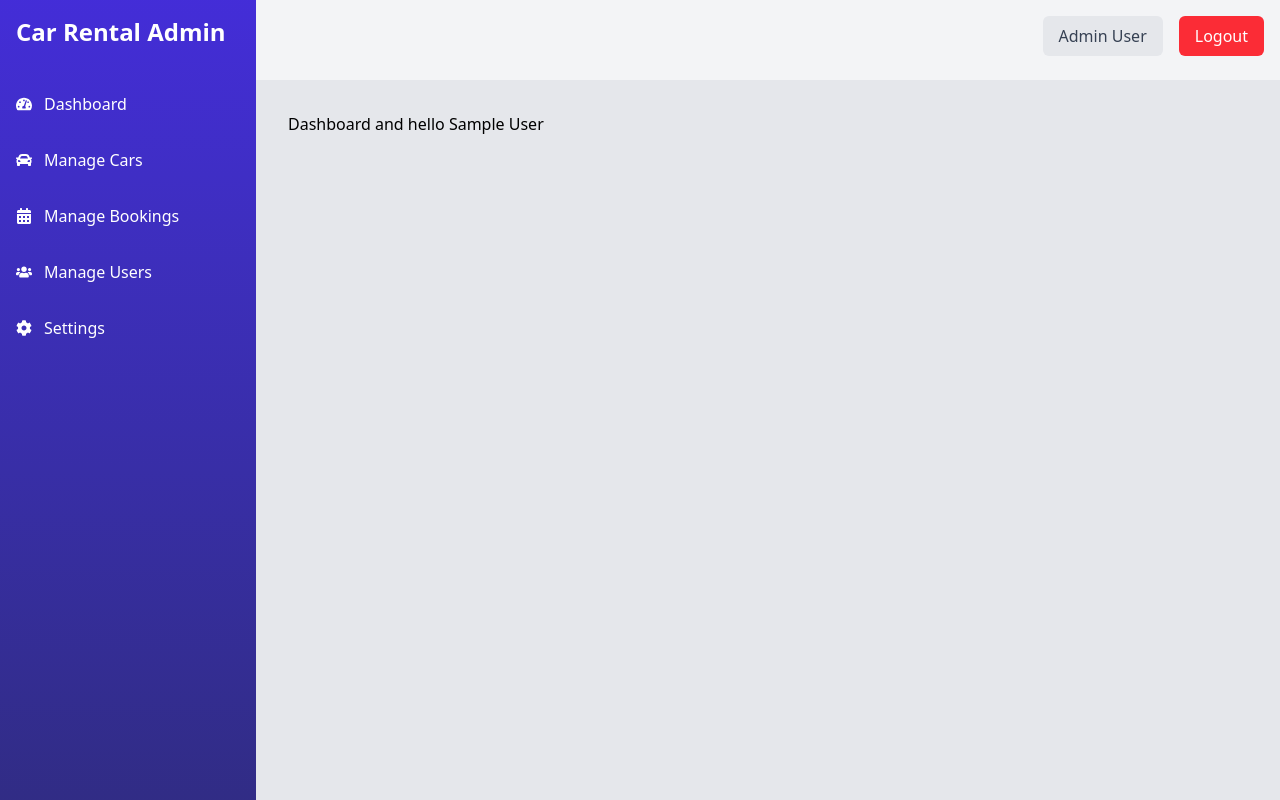
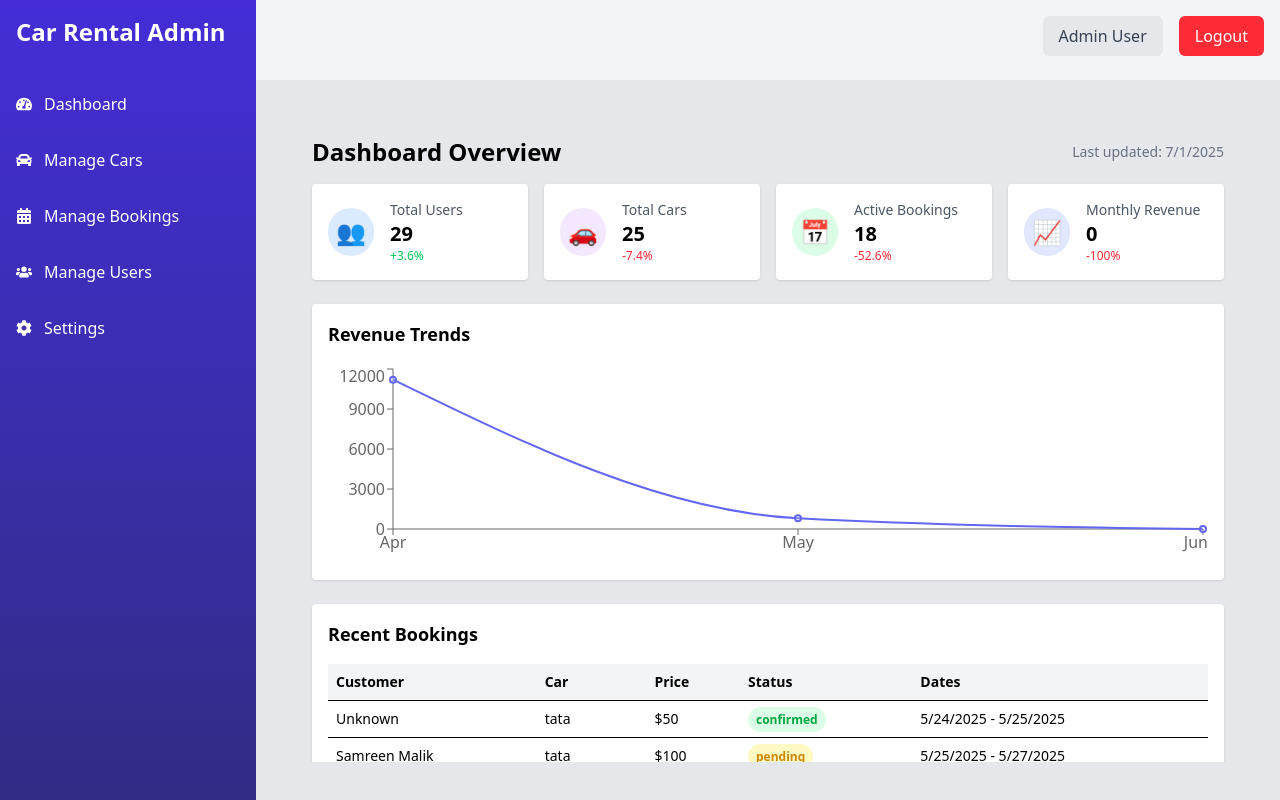
Before and after one commit to devoleper-samreen/Car-Rental, a React (Vite) app in the folder Frontend/: page /admin/dashboard in a window 1280 px wide. Built offline with nearby package versions, Linux system fonts and the light colour scheme; sample sign-in values are in the browser's storage.

Commit message:
feat: add recharts for data visualization in Dashboard and enhance ManageBookings and ManageUsers layouts

```diff
--- a/Frontend/package.json
+++ b/Frontend/package.json
@@ -21,6 +21,7 @@
     "react-icons": "^5.5.0",
     "react-redux": "^9.2.0",
     "react-router-dom": "^7.6.0",
+    "recharts": "^3.0.2",
     "tailwindcss": "^4.1.6"
   },
   "devDependencies": {
--- a/Frontend/src/pages/Dashboard.jsx
+++ b/Frontend/src/pages/Dashboard.jsx
@@ -1,10 +1,120 @@
-import { useSelector } from 'react-redux'
+
+
+import React from 'react';
+import { LineChart, Line, XAxis, YAxis, Tooltip, ResponsiveContainer } from 'recharts';
+
+const stats = [
+  { label: 'Total Users', value: 29, change: +3.6, icon: '👥', color: 'bg-blue-100 text-blue-600' },
+  { label: 'Total Cars', value: 25, change: -7.4, icon: '🚗', color: 'bg-purple-100 text-purple-600' },
+  { label: 'Active Bookings', value: 18, change: -52.6, icon: '📅', color: 'bg-green-100 text-green-600' },
+  { label: 'Monthly Revenue', value: 0, change: -100, icon: '📈', color: 'bg-indigo-100 text-indigo-600' },
+];
+
+const revenueData = [
+  { month: 'Apr', revenue: 11200 },
+  { month: 'May', revenue: 800 },
+  { month: 'Jun', revenue: 0 },
+];
+
+const recentBookings = [
+  { name: 'Unknown', car: 'tata', price: '$50', status: 'confirmed', dates: '5/24/2025 - 5/25/2025' },
+  { name: 'Samreen Malik', car: 'tata', price: '$100', status: 'pending', dates: '5/25/2025 - 5/27/2025' },
+  { name: 'Shiv Shukla', car: 'Maruti', price: '$2', status: 'confirmed', dates: '5/21/2025 - 5/23/2025' },
+  { name: 'John Doe', car: 'tata', price: '$50', status: 'confirmed', dates: '5/13/2025 - 5/14/2025' },
+  { name: 'Jane Doe', car: 'tata', price: '$100', status: 'confirmed', dates: '5/13/2025 - 5/15/2025' },
+  { name: 'Ak', car: 'KIA', price: '$90', status: 'confirmed', dates: '5/10/2025 - 5/13/2025' },
+  { name: 'Ak', car: 'tata', price: '$100', status: 'confirmed', dates: '5/10/2025 - 5/12/2025' },
+  { name: 'Ak', car: 'BMW', price: '$114', status: 'confirmed', dates: '4/29/2025 - 5/2/2025' },
+];
 
 function Dashboard() {
-    const { user } = useSelector(state => state.auth)
-    return (
-        <div>Dashboard and hello {user?.name}</div>
-    )
+  return (
+    <div className="p-6 max-w-7xl mx-auto h-[calc(100vh-150px)] overflow-auto">
+      <div className="flex justify-between items-center mb-4">
+        <h2 className="text-2xl font-bold">Dashboard Overview</h2>
+        <span className="text-sm text-gray-500">Last updated: 7/1/2025</span>
+      </div>
+
+      {/* Stats Cards */}
+      <div className="grid grid-cols-1 md:grid-cols-4 gap-4 mb-6">
+        {stats.map((stat, idx) => (
+          <div key={idx} className="bg-white p-4 rounded shadow flex items-center gap-4">
+            <div className={`text-2xl p-2 rounded-full ${stat.color}`}>{stat.icon}</div>
+            <div>
+              <p className="text-sm text-gray-600">{stat.label}</p>
+              <h4 className="text-xl font-bold">{stat.value}</h4>
+              <p
+                className={`text-xs ${
+                  stat.change > 0 ? 'text-green-500' : 'text-red-500'
+                }`}
+              >
+                {stat.change > 0 ? '+' : ''}
+                {stat.change}%
+              </p>
+            </div>
+          </div>
+        ))}
+      </div>
+
+      {/* Revenue Chart */}
+      <div className="bg-white p-4 rounded shadow mb-6">
+        <h3 className="text-lg font-semibold mb-4">Revenue Trends</h3>
+        <ResponsiveContainer width="100%" height={200}>
+          <LineChart data={revenueData}>
+            <XAxis dataKey="month" />
+            <YAxis />
+            <Tooltip />
+            <Line
+              type="monotone"
+              dataKey="revenue"
+              stroke="#6366F1"
+              strokeWidth={2}
+              fillOpacity={0.2}
+            />
+          </LineChart>
+        </ResponsiveContainer>
+      </div>
+
+      {/* Recent Bookings */}
+      <div className="bg-white p-4 rounded shadow">
+        <h3 className="text-lg font-semibold mb-4">Recent Bookings</h3>
+        <div className="overflow-x-auto">
+          <table className="min-w-full text-sm table-auto">
+            <thead className="bg-gray-100 text-left">
+              <tr>
+                <th className="p-2">Customer</th>
+                <th className="p-2">Car</th>
+                <th className="p-2">Price</th>
+                <th className="p-2">Status</th>
+                <th className="p-2">Dates</th>
+              </tr>
+            </thead>
+            <tbody>
+              {recentBookings.map((b, i) => (
+                <tr key={i} className="border-t">
+                  <td className="p-2">{b.name}</td>
+                  <td className="p-2">{b.car}</td>
+                  <td className="p-2">{b.price}</td>
+                  <td className="p-2">
+                    <span
+                      className={`px-2 py-1 rounded-full text-xs font-semibold ${
+                        b.status === 'confirmed'
+                          ? 'bg-green-100 text-green-600'
+                          : 'bg-yellow-100 text-yellow-600'
+                      }`}
+                    >
+                      {b.status}
+                    </span>
+                  </td>
+                  <td className="p-2">{b.dates}</td>
+                </tr>
+              ))}
+            </tbody>
+          </table>
+        </div>
+      </div>
+    </div>
+  );
 }
 
-export default Dashboard
+export default Dashboard;
--- a/Frontend/src/pages/ManageBookings.jsx
+++ b/Frontend/src/pages/ManageBookings.jsx
@@ -39,7 +39,7 @@ const ManageBookings = () => {
   }, []);
 
   return (
-    <div className="p-6 max-w-6xl mx-auto">
+    <div className="p-6 max-w-6xl mx-auto h-[calc(100vh-150px)] overflow-auto">
       <h2 className="text-2xl font-bold mb-4">Manage Bookings</h2>
 
       <div className="bg-white rounded-md shadow overflow-x-auto">
--- a/Frontend/src/pages/ManageUsers.jsx
+++ b/Frontend/src/pages/ManageUsers.jsx
@@ -45,7 +45,7 @@ const ManageUsers = () => {
   };
 
   return (
-    <div className="p-6 max-w-6xl mx-auto">
+    <div className="p-6 max-w-6xl mx-auto h-[calc(100vh-150px)] overflow-auto">
       <h2 className="text-2xl font-bold mb-4">Manage Users</h2>
       <div className="bg-white rounded-md shadow overflow-x-auto">
         <table className="min-w-full table-auto text-sm">
```
Also changed, not shown: 1 other file (tests, documents, lock files or other folders).
